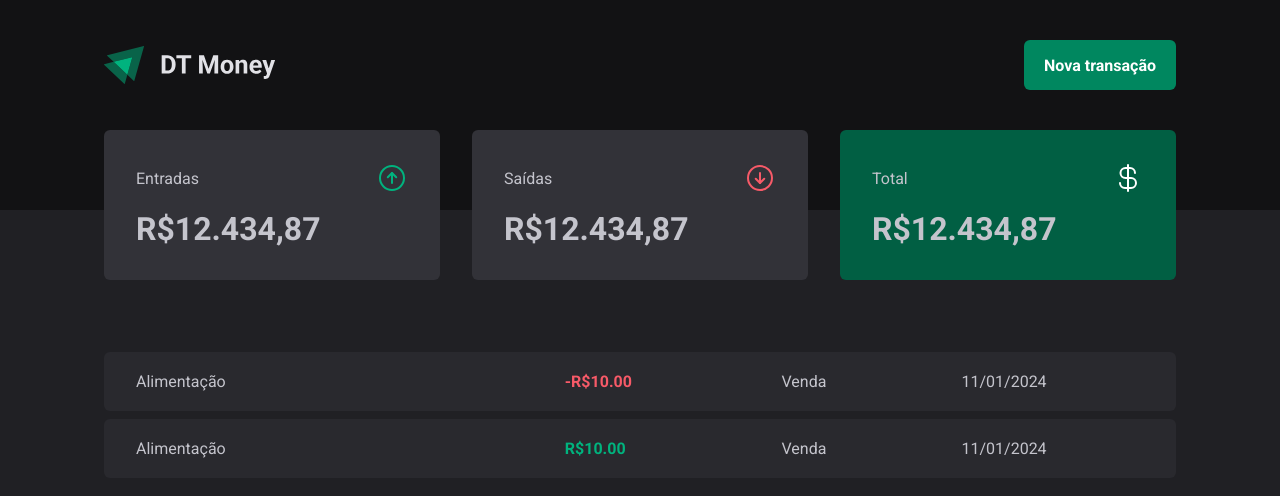
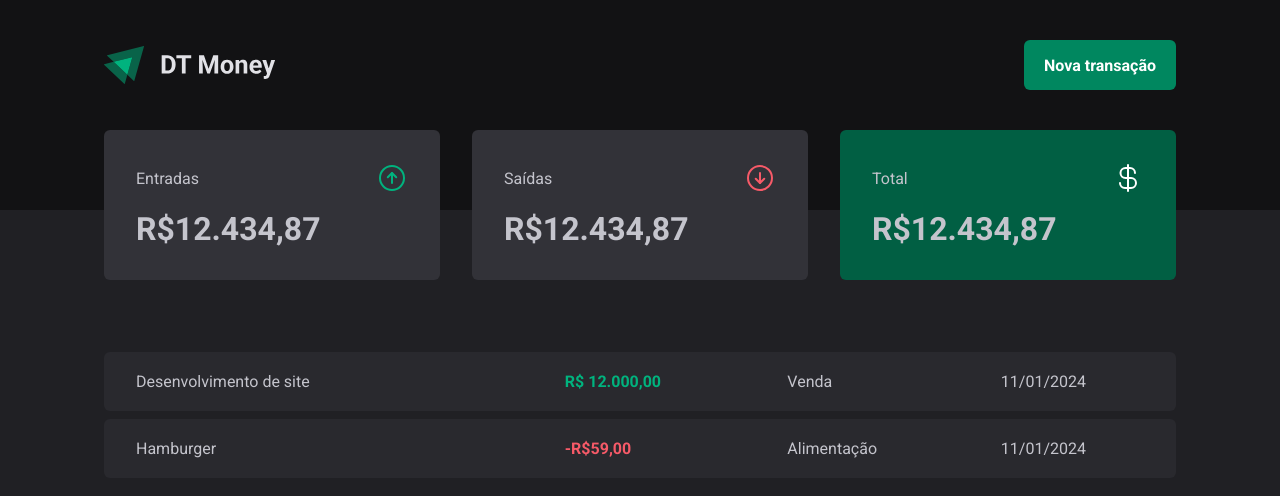
Before and after one commit to melovitor/DT-Money, a React (Vite) app: page / in a window 1280 px wide. Shown: the top 496 px of the page. Built offline with nearby package versions, Linux system fonts and the light colour scheme.

Commit message:
Ajuste de informações

```diff
--- a/src/pages/Transactions/index.tsx
+++ b/src/pages/Transactions/index.tsx
@@ -13,15 +13,15 @@ export function Transactions(){
                     <tbody>
 
                         <tr>
-                            <td>Alimentação</td>
-                            <td><PriceHighLight variant="outcome">-R$10.00</PriceHighLight></td>
+                            <td>Desenvolvimento de site</td>
+                            <td><PriceHighLight variant="income">R$ 12.000,00</PriceHighLight></td>
                             <td><TagIcon weight="bold" /> Venda</td>
                             <td><CalendarIcon  weight="bold" /> 11/01/2024</td>
                         </tr>
                         <tr>
-                            <td>Alimentação</td>
-                            <td><PriceHighLight variant="income">R$10.00</PriceHighLight></td>
-                            <td><TagIcon weight="bold" /> Venda</td>
+                            <td>Hamburger</td>
+                            <td><PriceHighLight variant="outcome">-R$59,00</PriceHighLight></td>
+                            <td><TagIcon weight="bold" /> Alimentação</td>
                             <td><CalendarIcon  weight="bold" /> 11/01/2024</td>
                         </tr>
                     </tbody>
```
